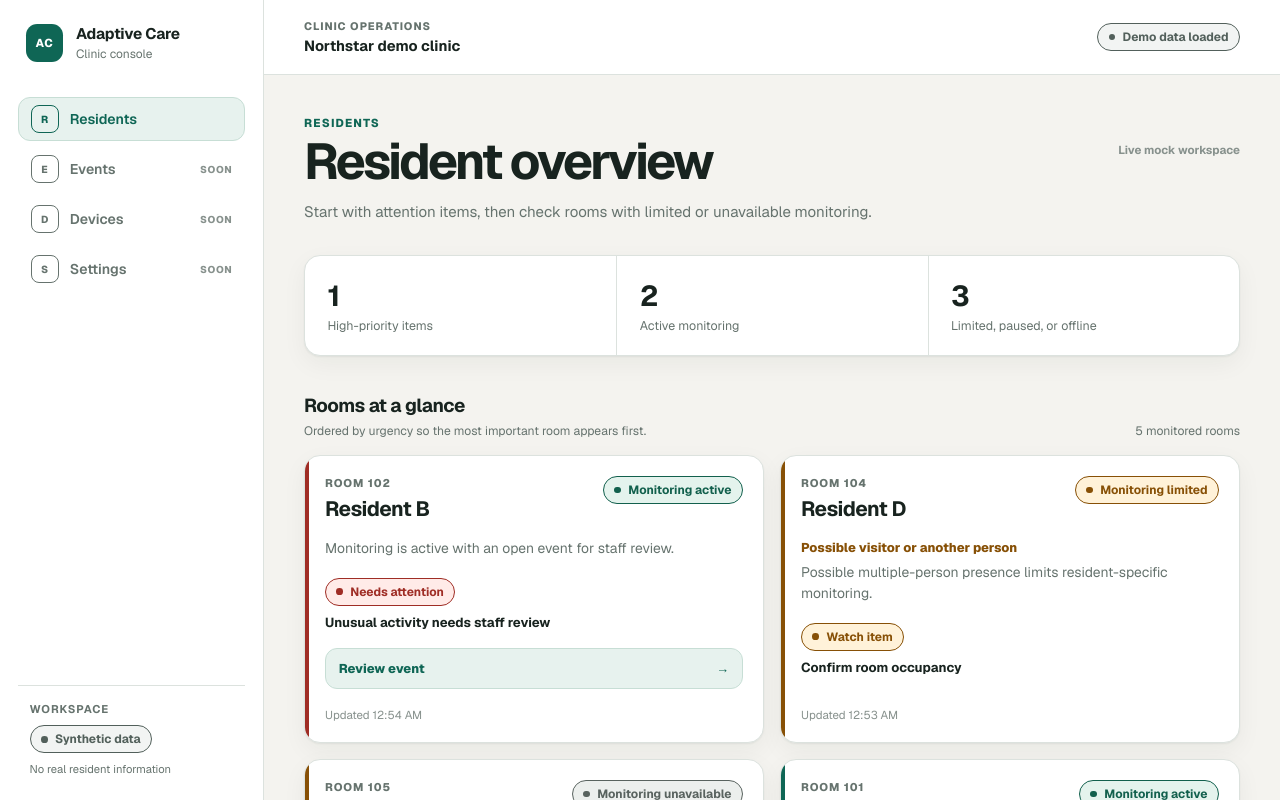
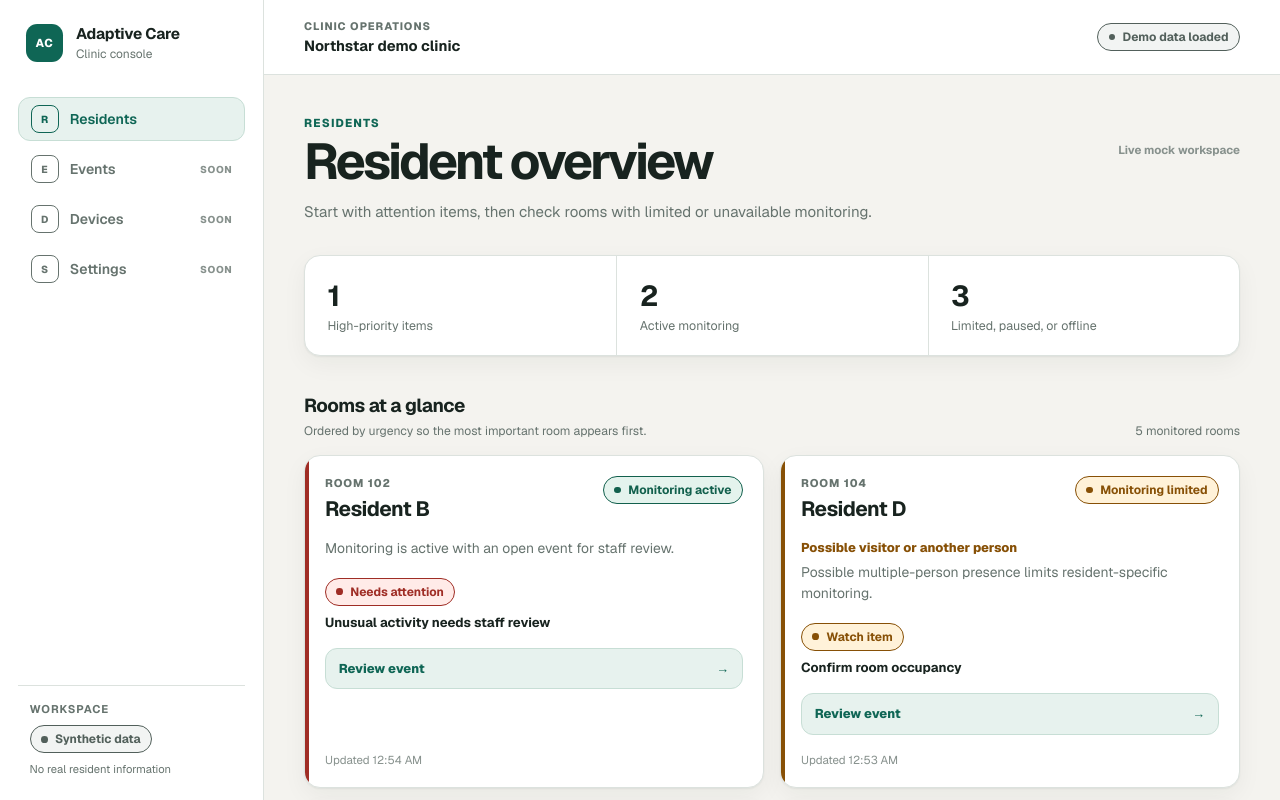
Before and after one commit to aksharkakkad-web/MedicalHardware, a Next.js app in the folder apps/clinic-dashboard/: page / in a window 1280 px wide. Shown: the top 800 px of the page. Built offline with nearby package versions, Linux system fonts and the light colour scheme.

Commit message:
feat: add truthful event scenarios

```diff
--- a/apps/clinic-dashboard/src/features/events/event-detail.module.css
+++ b/apps/clinic-dashboard/src/features/events/event-detail.module.css
@@ -58,6 +58,10 @@
 .sources { display: grid; gap: 0.55rem; margin-top: 1rem; padding-top: 1rem; border-top: 1px solid var(--color-border); list-style: none; }
 .sources li { display: flex; justify-content: space-between; gap: 1rem; color: var(--color-text-muted); font-size: 0.76rem; }
 .sources [data-status="available"] { color: var(--color-status-healthy-text); font-weight: 700; text-transform: capitalize; }
+.sources [data-status="limited"] { color: var(--color-status-attention-text); font-weight: 700; text-transform: capitalize; }
+.sources [data-status="unavailable"] { color: var(--color-status-unavailable-text); font-weight: 700; text-transform: capitalize; }
+.relatedEvents { display: grid; gap: 0.5rem; margin-top: 0.85rem; padding-left: 1.1rem; }
+.relatedEvents a { color: var(--color-accent-strong); font-size: 0.82rem; font-weight: 700; }
 .error { max-width: 42rem; padding: 1.5rem; border: 1px solid var(--color-border); border-radius: var(--radius-card); background: var(--color-surface); }
 .error p { margin-top: 0.65rem; color: var(--color-text-muted); line-height: 1.5; }
 .error button { width: auto; }
--- a/apps/clinic-dashboard/src/lib/monitoring/types.ts
+++ b/apps/clinic-dashboard/src/lib/monitoring/types.ts
@@ -115,6 +115,8 @@ export interface MonitoringEventDetail {
   };
   relatedEventIds: string[];
   recurrenceCount: number;
+  overdue: boolean;
+  overdueAt: string | null;
   actionHistory: EventHistoryItem[];
   resolutionOutcome: ResolutionOutcome | null;
   feedback: {
--- a/apps/clinic-dashboard/src/mocks/events.ts
+++ b/apps/clinic-dashboard/src/mocks/events.ts
@@ -4,18 +4,18 @@ function timestampBefore(now: Date, offsetMs: number): string {
   return new Date(now.getTime() - offsetMs).toISOString();
 }
 
-export function createEventDetailFixture(now: Date): MonitoringEventDetail {
+function openedHistory(occurredAt: string): MonitoringEventDetail["actionHistory"] {
+  return [{ action: "opened", actorLabel: "Monitoring system", occurredAt, status: "open", resolutionOutcome: null }];
+}
+
+function createUnusualMovementEvent(now: Date): MonitoringEventDetail {
+  const createdAt = timestampBefore(now, 48 * 60_000);
   return {
     schemaVersion: "1.0",
     eventId: "evt_unusual_movement_102",
-    resident: {
-      residentId: "res_2c8d4f",
-      displayLabel: "Resident B",
-      roomId: "room_6a91c3",
-      roomLabel: "Room 102",
-    },
-    createdAt: timestampBefore(now, 8 * 60_000),
-    lastSignalAt: timestampBefore(now, 7 * 60_000),
+    resident: { residentId: "res_2c8d4f", displayLabel: "Resident B", roomId: "room_6a91c3", roomLabel: "Room 102" },
+    createdAt,
+    lastSignalAt: timestampBefore(now, 47 * 60_000),
     status: "open",
     priority: "high",
     headline: "Unusual activity needs staff review",
@@ -24,38 +24,17 @@ export function createEventDetailFixture(now: Date): MonitoringEventDetail {
       value: 0.84,
       label: "High confidence",
       dataQuality: "good",
-      limitation:
-        "The system detected an unusual pattern, but sensor data cannot confirm what caused it.",
+      limitation: "The system detected an unusual pattern, but sensor data cannot confirm what caused it.",
     },
     evidence: [
-      {
-        evidenceId: "movement_deviation",
-        label: "Movement changed",
-        observation: "Movement was much higher than this resident's usual pattern.",
-        recordedAt: timestampBefore(now, 8 * 60_000),
-        quality: "good",
-      },
-      {
-        evidenceId: "position_change",
-        label: "Position changed",
-        observation: "The room sensors recorded a quick downward position change.",
-        recordedAt: timestampBefore(now, 7.5 * 60_000),
-        quality: "good",
-      },
-      {
-        evidenceId: "post_event_inactivity",
-        label: "Low movement afterward",
-        observation: "Movement stayed unusually low for the next minute.",
-        recordedAt: timestampBefore(now, 7 * 60_000),
-        quality: "good",
-      },
+      { evidenceId: "movement_deviation", label: "Movement changed", observation: "Movement was much higher than this resident's usual pattern.", recordedAt: createdAt, quality: "good" },
+      { evidenceId: "position_change", label: "Position changed", observation: "The room sensors recorded a quick downward position change.", recordedAt: timestampBefore(now, 47.5 * 60_000), quality: "good" },
+      { evidenceId: "post_event_inactivity", label: "Low movement afterward", observation: "Movement stayed unusually low for the next minute.", recordedAt: timestampBefore(now, 47 * 60_000), quality: "good" },
     ],
     interpretation: {
       status: "complete",
-      summary:
-        "A large movement was followed by a quick position change and very little movement afterward.",
-      uncertainty:
-        "This is a possible explanation, not a diagnosis. A staff member must check what happened.",
+      summary: "A large movement was followed by a quick position change and very little movement afterward.",
+      uncertainty: "This is a possible explanation, not a diagnosis. A staff member must check what happened.",
     },
     device: {
       status: "online",
@@ -66,18 +45,137 @@ export function createEventDetailFixture(now: Date): MonitoringEventDetail {
         { label: "Wi-Fi sensing", status: "available" },
       ],
     },
-    relatedEventIds: [],
-    recurrenceCount: 1,
-    actionHistory: [
-      {
-        action: "opened",
-        actorLabel: "Monitoring system",
-        occurredAt: timestampBefore(now, 8 * 60_000),
-        status: "open",
-        resolutionOutcome: null,
-      },
-    ],
+    relatedEventIds: ["evt_previous_movement_102"],
+    recurrenceCount: 2,
+    overdue: true,
+    overdueAt: timestampBefore(now, 18 * 60_000),
+    actionHistory: openedHistory(createdAt),
     resolutionOutcome: null,
     feedback: null,
   };
 }
+
+function createPreviousMovementEvent(now: Date): MonitoringEventDetail {
+  const createdAt = timestampBefore(now, 3 * 24 * 60 * 60_000);
+  const resolvedAt = timestampBefore(now, 3 * 24 * 60 * 60_000 - 22 * 60_000);
+  return {
+    ...createUnusualMovementEvent(now),
+    eventId: "evt_previous_movement_102",
+    createdAt,
+    lastSignalAt: timestampBefore(now, 3 * 24 * 60 * 60_000 - 60_000),
+    status: "resolved",
+    priority: "watch",
+    headline: "Previous unusual movement review",
+    relatedEventIds: ["evt_unusual_movement_102"],
+    recurrenceCount: 1,
+    overdue: false,
+    overdueAt: null,
+    actionHistory: [
+      ...openedHistory(createdAt),
+      { action: "acknowledged", actorLabel: "Demo caregiver", occurredAt: timestampBefore(now, 3 * 24 * 60 * 60_000 - 8 * 60_000), status: "acknowledged", resolutionOutcome: null },
+      { action: "checked", actorLabel: "Demo caregiver", occurredAt: timestampBefore(now, 3 * 24 * 60 * 60_000 - 15 * 60_000), status: "checked", resolutionOutcome: null },
+      { action: "resolved", actorLabel: "Demo caregiver", occurredAt: resolvedAt, status: "resolved", resolutionOutcome: "uncertain" },
+    ],
+    resolutionOutcome: "uncertain",
+    feedback: { actualEventLabel: "Cause could not be confirmed", routine: false, createdAt: resolvedAt, submittedBy: "Demo caregiver" },
+  };
+}
+
+function createUnknownPatternEvent(now: Date): MonitoringEventDetail {
+  const createdAt = timestampBefore(now, 11 * 60_000);
+  return {
+    schemaVersion: "1.0",
+    eventId: "evt_unknown_pattern_104",
+    resident: { residentId: "res_4ab783", displayLabel: "Resident D", roomId: "room_85cd20", roomLabel: "Room 104" },
+    createdAt,
+    lastSignalAt: timestampBefore(now, 9 * 60_000),
+    status: "open",
+    priority: "watch",
+    headline: "Unclassified pattern needs room check",
+    objectiveFamily: "Unknown anomaly",
+    confidence: {
+      value: 0.38,
+      label: "Low confidence",
+      dataQuality: "limited",
+      limitation: "Another person may be in the room, so the system cannot safely attribute this pattern to the resident.",
+    },
+    evidence: [{ evidenceId: "occupancy_ambiguity", label: "Room occupancy is unclear", observation: "The sensors may be seeing movement from more than one person.", recordedAt: createdAt, quality: "limited" }],
+    interpretation: {
+      status: "unavailable",
+      summary: null,
+      uncertainty: "An explanation was not created because the resident-specific evidence is unreliable.",
+    },
+    device: {
+      status: "degraded",
+      label: "Room data is limited",
+      sources: [
+        { label: "Radar", status: "limited" },
+        { label: "Thermal", status: "available" },
+        { label: "Wi-Fi sensing", status: "limited" },
+      ],
+    },
+    relatedEventIds: [],
+    recurrenceCount: 1,
+    overdue: false,
+    overdueAt: null,
+    actionHistory: openedHistory(createdAt),
+    resolutionOutcome: null,
+    feedback: null,
+  };
+}
+
+function createDeviceIssueEvent(now: Date): MonitoringEventDetail {
+  const createdAt = timestampBefore(now, 18 * 60_000);
+  return {
+    schemaVersion: "1.0",
+    eventId: "evt_device_issue_105",
+    resident: { residentId: "res_d0e519", displayLabel: "Resident E", roomId: "room_1f64b8", roomLabel: "Room 105" },
+    createdAt,
+    lastSignalAt: createdAt,
+    status: "open",
+    priority: "watch",
+    headline: "Room monitoring data stopped",
+    objectiveFamily: "Device issue",
+    confidence: {
+      value: 0,
+      label: "Data unavailable",
+      dataQuality: "unavailable",
+      limitation: "The room device is offline. The system cannot describe the resident's current activity.",
+    },
+    evidence: [{ evidenceId: "telemetry_stopped", label: "Sensor updates stopped", observation: "No new room sensor package has arrived for 18 minutes.", recordedAt: createdAt, quality: "unavailable" }],
+    interpretation: {
+      status: "pending",
+      summary: null,
+      uncertainty: "The device warning stays active while the explanation is pending. Staff should check the room device.",
+    },
+    device: {
+      status: "offline",
+      label: "Room sensor offline",
+      sources: [
+        { label: "Radar", status: "unavailable" },
+        { label: "Thermal", status: "unavailable" },
+        { label: "Wi-Fi sensing", status: "unavailable" },
+      ],
+    },
+    relatedEventIds: [],
+    recurrenceCount: 1,
+    overdue: false,
+    overdueAt: null,
+    actionHistory: openedHistory(createdAt),
+    resolutionOutcome: null,
+    feedback: null,
+  };
+}
+
+export function createEventDetailFixtures(now: Date): MonitoringEventDetail[] {
+  return [
+    createUnusualMovementEvent(now),
+    createPreviousMovementEvent(now),
+    createUnknownPatternEvent(now),
+    createDeviceIssueEvent(now),
+  ];
+}
+
+export function createEventDetailFixture(now: Date): MonitoringEventDetail {
+  return createUnusualMovementEvent(now);
+}
--- a/apps/clinic-dashboard/src/mocks/mock-monitoring-client.ts
+++ b/apps/clinic-dashboard/src/mocks/mock-monitoring-client.ts
@@ -5,7 +5,7 @@ import type {
   MonitoringEventDetail,
   ResidentOverviewResponse,
 } from "@/lib/monitoring";
-import { createEventDetailFixture } from "./events";
+import { createEventDetailFixtures } from "./events";
 import { createResidentOverviewFixture } from "./residents";
 
 export class MockMonitoringClient implements MonitoringClient {
@@ -48,6 +48,7 @@ export class MockMonitoringClient implements MonitoringClient {
     const updated: MonitoringEventDetail = {
       ...event,
       status,
+      overdue: action === "acknowledge" ? false : event.overdue,
       actionHistory: [
         ...event.actionHistory,
         {
@@ -108,12 +109,12 @@ export class MockMonitoringClient implements MonitoringClient {
       return stored;
     }
 
-    const fixture = createEventDetailFixture(this.now());
-    if (fixture.eventId !== eventId) {
+    const fixtures = createEventDetailFixtures(this.now());
+    fixtures.forEach((fixture) => this.events.set(fixture.eventId, fixture));
+    const fixture = this.events.get(eventId);
+    if (!fixture) {
       throw new Error("The requested event could not be found.");
     }
-
-    this.events.set(eventId, fixture);
     return fixture;
   }
 }
--- a/apps/clinic-dashboard/src/mocks/residents.ts
+++ b/apps/clinic-dashboard/src/mocks/residents.ts
@@ -96,6 +96,7 @@ export function createResidentOverviewFixture(
           priority: "watch",
           headline: "Confirm room occupancy",
           openEventCount: 1,
+          primaryEventId: "evt_unknown_pattern_104",
         },
         device: {
           status: "online",
@@ -119,6 +120,7 @@ export function createResidentOverviewFixture(
           priority: "watch",
           headline: "Room device needs attention",
           openEventCount: 1,
+          primaryEventId: "evt_device_issue_105",
         },
         device: {
           status: "offline",
```
Also changed, not shown: apps/clinic-dashboard/src/features/events/event-detail.tsx (+38 -2 lines), 2 other files (tests, documents, lock files or other folders).
